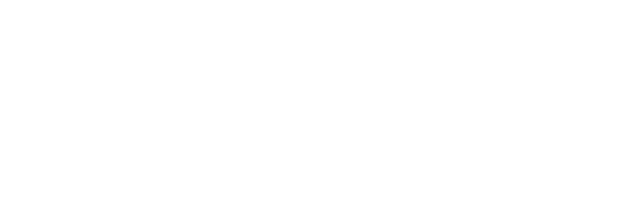
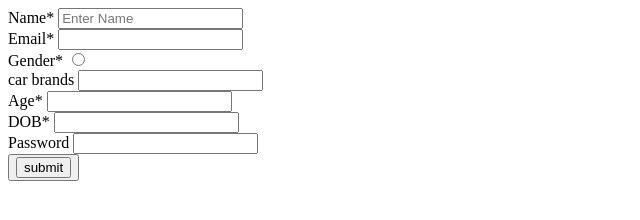
Before and after one commit to acciojob/signup-form-car-Dipakbadgujar1996, a website: page main.html in a window 1280 px wide. Shown: the whole page, without its empty margins (0-640 px from the left). Drawn offline with Linux system fonts and the light colour scheme.

Commit message:
created a submission

```diff
--- a/main.html
+++ b/main.html
@@ -7,6 +7,39 @@
 </head>
 
 <body>
+	<form>
+		<div>
+			<label for="name">Name*</label>
+			<input type="text" id="name" placeholder="Enter Name" required>
+		</div>
+		<div>
+			<label for="email">Email*</label>
+			<input type="email" id="email"  required>
+		</div>
+		<div>
+			<label for="gender">Gender*</label>
+			<input type="radio" id="gender"  required>
+		</div>
+		<div>
+			<label for="car brands">car brands</label>
+			<input type="options" id="car brands"  >
+		</div>
+		<div>
+			<label for="age">Age*</label>
+			<input type="options" id="age"  >
+		</div>
+		<div>
+			<label for="dob">DOB*</label>
+			<input type="options" id="dob"  >
+		</div>
+		<div>
+			<label for="password">Password</label>
+			<input type="options" id="password"  >
+		</div>
+		<button type="submit" Submit</button>
+			<input type="submit" value="submit">
+
+	</form>
 	<!-- the entire body must be written by student -->
     <script type="text/javascript" src="./script.js">
 </script>
```
